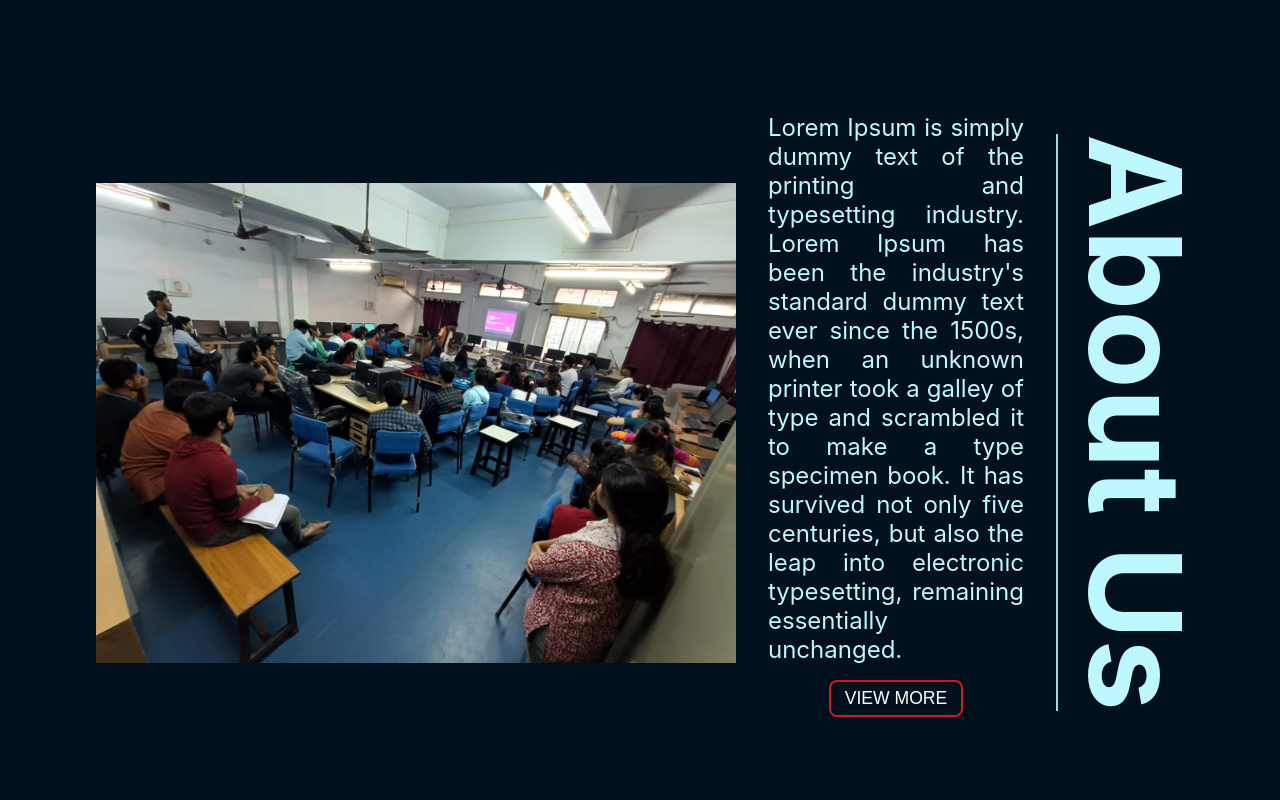
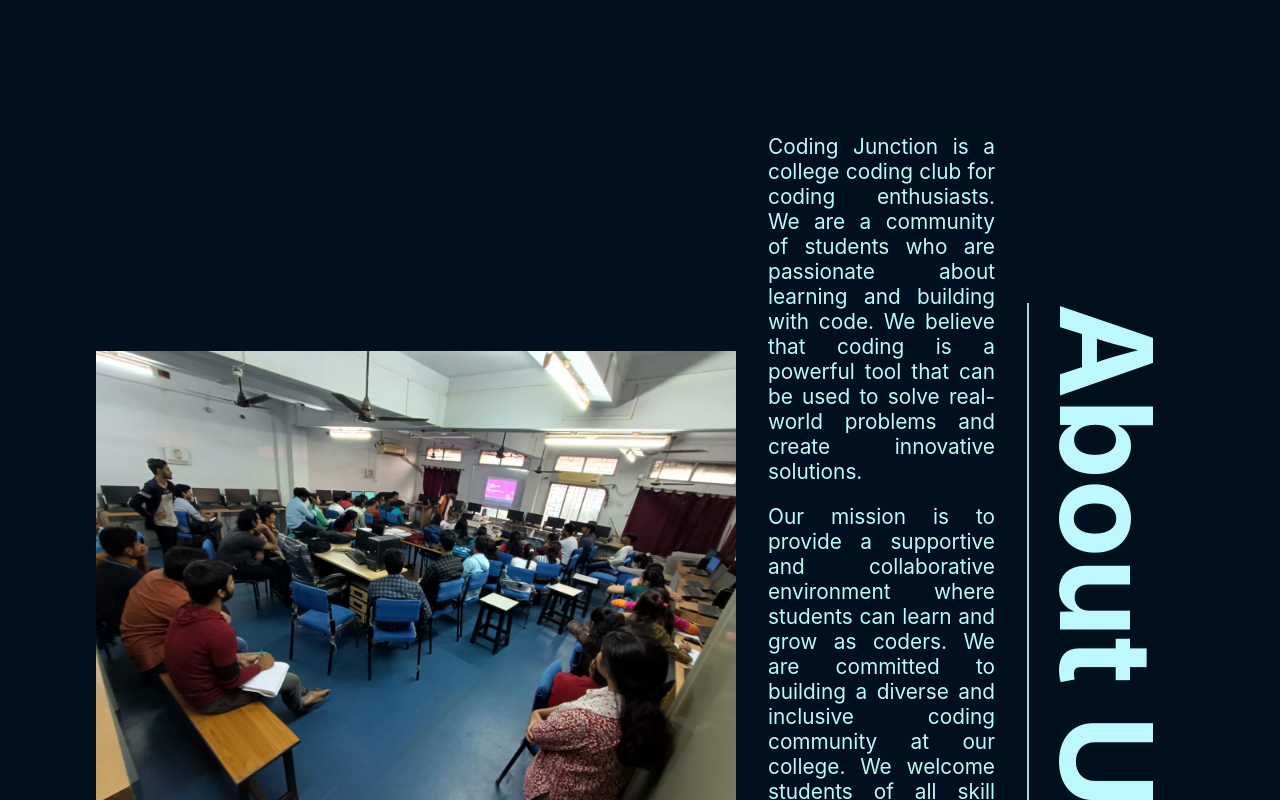
Before and after one commit to coding-junction/Coding-Junction-Website, a React (Create React App) app: page / in a window 1280 px wide. Shown: the part 880-1680 px from the top of the page. Built offline with nearby package versions, Linux system fonts and the light colour scheme.

Commit message:
Updated links of GALLERY

```diff
--- a/src/components/AboutUs/AboutUs.css
+++ b/src/components/AboutUs/AboutUs.css
@@ -45,8 +45,8 @@
 }
 
 .aboutus-text{
-    width: 20vw;
-    font-size: 1.5rem;
+    width: auto;
+    font-size: 1.3rem;
     text-align: justify;
     /* background-color: #ce1a1e;  */
 }
--- a/src/components/AboutUs/AboutUs.js
+++ b/src/components/AboutUs/AboutUs.js
@@ -7,22 +7,32 @@
     <div className='AboutUs'>
       <div className='aboutus-text-container-phone'>
         <div className='aboutus-text phone'>
-            Lorem Ipsum is simply dummy text of the printing and typesetting industry. Lorem Ipsum has been the industry's standard dummy text ever since the 1500s, when an unknown printer took a galley of type and scrambled it to make a type specimen book. It has survived not only five centuries, but also the leap into electronic typesetting, remaining essentially unchanged.
+          <p>
+            Coding Junction is a college coding club for coding enthusiasts. We are a community of students who are passionate about learning and building with code. We believe that coding is a powerful tool that can be used to solve real-world problems and create innovative solutions.
+          </p>
+          <p>
+            Our mission is to provide a supportive and collaborative environment where students can learn and grow as coders. We are committed to building a diverse and inclusive coding community at our college. We welcome students of all skill levels and backgrounds to join us. Whether you are a complete beginner or an experienced coder, we have a place for you in our community.
+          </p>
           <div className='aboutus-more-container'>
-            <Link to = '/underConstruction'>
+            <Link to='/underConstruction'>
               <button>VIEW MORE</button>
             </Link>
           </div>
         </div>
       </div>
       <div className='aboutus-photo'>
-            <img src = {require("../../Assets/Images/CJ-about-us-temp.jpg")} alt="group pic" />
+        <img src={require("../../Assets/Images/CJ-about-us-temp.jpg")} alt="group pic" />
       </div>
       <div className='aboutus-text-container'>
         <div className='aboutus-text'>
-            Lorem Ipsum is simply dummy text of the printing and typesetting industry. Lorem Ipsum has been the industry's standard dummy text ever since the 1500s, when an unknown printer took a galley of type and scrambled it to make a type specimen book. It has survived not only five centuries, but also the leap into electronic typesetting, remaining essentially unchanged.
+          <p>
+            Coding Junction is a college coding club for coding enthusiasts. We are a community of students who are passionate about learning and building with code. We believe that coding is a powerful tool that can be used to solve real-world problems and create innovative solutions.
+          </p>
+          <p>
+            Our mission is to provide a supportive and collaborative environment where students can learn and grow as coders. We are committed to building a diverse and inclusive coding community at our college. We welcome students of all skill levels and backgrounds to join us. Whether you are a complete beginner or an experienced coder, we have a place for you in our community.
+          </p>
           <div className='aboutus-more-container'>
-            <Link to = '/underConstruction'>
+            <Link to='/underConstruction'>
               <button>VIEW MORE</button>
             </Link>
           </div>
--- a/src/components/Gallery/Gallery.js
+++ b/src/components/Gallery/Gallery.js
@@ -1,6 +1,7 @@
 import React, { useEffect, useState } from 'react';
 // Import Swiper React components
 import { Swiper, SwiperSlide } from 'swiper/react';
+import { Autoplay } from 'swiper/modules';
 
 // Import Swiper styles
 import 'swiper/css';
@@ -34,47 +35,37 @@
   const galleryArray = [
     {
       "key": 1,
-      "url": "https://swiperjs.com/demos/images/nature-1.jpg",
+      "url": "https://res.cloudinary.com/dneogaofx/image/upload/v1697267946/CjGal/1671112527524_plcckn.jpg",
       "desc": "photu"
     },
     {
       "key": 2,
-      "url": "https://swiperjs.com/demos/images/nature-2.jpg",
+      "url": "https://res.cloudinary.com/dneogaofx/image/upload/v1697267442/CjGal/1671622335258_atdf2c.jpg",
       "desc": "photu"
     },
     {
       "key": 3,
-      "url": "https://swiperjs.com/demos/images/nature-3.jpg",
+      "url": "https://res.cloudinary.com/dneogaofx/image/upload/v1697267437/CjGal/1671112527492_ckogb6.jpg",
       "desc": "photu"
     },
     {
       "key": 4,
-      "url": "https://swiperjs.com/demos/images/nature-4.jpg",
+      "url": "https://res.cloudinary.com/dneogaofx/image/upload/v1697267437/CjGal/1671372336093_l0dha0.jpg",
       "desc": "photu"
     },
     {
       "key": 5,
-      "url": "https://swiperjs.com/demos/images/nature-5.jpg",
+      "url": "https://res.cloudinary.com/dneogaofx/image/upload/v1697267437/CjGal/1671622335880_ark31b.jpg",
       "desc": "photu"
     },
     {
       "key": 6,
-      "url": "https://swiperjs.com/demos/images/nature-6.jpg",
+      "url": "https://res.cloudinary.com/dneogaofx/image/upload/v1697267437/CjGal/1671622335201_t692qm.jpg",
       "desc": "photu"
     },
     {
       "key": 7,
-      "url": "https://swiperjs.com/demos/images/nature-7.jpg",
-      "desc": "photu"
-    },
-    {
-      "key": 8,
-      "url": "https://swiperjs.com/demos/images/nature-8.jpg",
-      "desc": "photu"
-    },
-    {
-      "key": 9,
-      "url": "https://swiperjs.com/demos/images/nature-9.jpg",
+      "url": "https://res.cloudinary.com/dneogaofx/image/upload/v1697266683/CjGal/WhatsApp_Image_2023-10-13_at_17.46.18_b841d2bc_zyhoen.jpg",
       "desc": "photu"
     }
   ];
@@ -86,6 +77,11 @@
       </div>
       <Swiper
         effect={'coverflow'}
+        loop={true}
+        autoplay={{
+          delay: 2500,
+          disableOnInteraction: false
+        }}
         grabCursor={true}
         centeredSlides={true}
         slidesPerView={count}
@@ -97,7 +93,7 @@
           slideShadows: true,
         }}
         pagination={true}
-        modules={[EffectCoverflow, Pagination]}
+        modules={[EffectCoverflow, Pagination, Autoplay]}
         className="mySwiper"
         style={{
           "--swiper-pagination-color": "#a3dae0",
```
Lines whose indentation alone changed are shown as unchanged.
